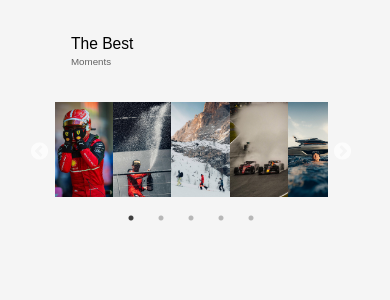
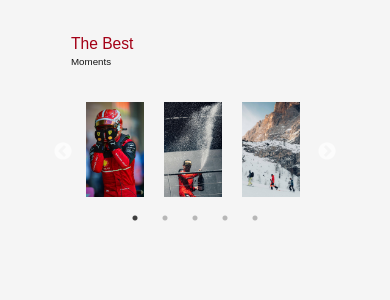
Before and after one commit to diego249/leclerc-project-responsive, a Next.js app in the folder leclerc-project-responsive-app/: page /best in a window 390 px wide. Shown: the top 300 px of the page. Built offline with nearby package versions, Linux system fonts and the light colour scheme.

Commit message:
Carousel responsive 1

```diff
--- a/leclerc-project-responsive-app/app/best/Carousel.jsx
+++ b/leclerc-project-responsive-app/app/best/Carousel.jsx
@@ -25,28 +25,22 @@ const Carousel = ({ imagePaths }) => {
     dots: true,
     infinite: true,
     speed: 1000,
-    slidesToShow: 2,
+    slidesToShow: 3,
     slidesToScroll: 1,
-    centerPadding: '1vw', // Ajusta el espacio entre las imágenes
-    variableWidth: true,
-
-    // autoplay: true, // Habilita la reproducción automática
-    // autoplaySpeed: 1000,
   };
 
-  // Asegúrate de que imagePaths sea un array antes de llamar a map
   if (!Array.isArray(imagePaths) || imagePaths.length === 0) {
-    return null; // O maneja este caso de manera apropiada para tu aplicación
+    return null;
   }
 
   return (
-    <div style={{ width: '70vw', marginLeft: '5%' }}>
+    <div style={{ width: '60vw', marginLeft: '10vw'}}>
         <Slider {...settings}>
             {imagePaths.map((imagePath, index) => (
                 <div
                 key={index}>
                 <img
-                    className={ 'carousel-image' }
+                    className='carousel-image'
                     src={`/${imagePath}`}
                     alt={`Slide ${index + 1}`}
                     style={{ width: '15vw', height: 'auto' }}
--- a/leclerc-project-responsive-app/app/best/page.jsx
+++ b/leclerc-project-responsive-app/app/best/page.jsx
@@ -27,7 +27,7 @@ const Best = () => {
 
     return (
         <div
-            style={{ justifyContent: 'center', height: '100vh'}}>
+            style={{ justifyContent: 'center', height: '50vw'}}>
             <div className='p-8'>
                 <motion.h1
                   ref={ref}
@@ -39,7 +39,7 @@ const Best = () => {
                   }}
                   transition={{ duration: 0.3 }}
                   className='font-general'
-                  style={{ fontSize: '4vw', color: 'black' }}>The Best</motion.h1>
+                  style={{ fontSize: '4vw', color: '#A30016' }}>The Best</motion.h1>
                 <motion.h2
                   ref={ref}
                   initial="hidden"
@@ -50,7 +50,7 @@ const Best = () => {
                   }}
                   transition={{ duration: 0.3, delay: 0.1 }}
                   className='font-general'
-                  style={{ fontSize: '2.5vw', color: '#636363' }}>Moments</motion.h2>
+                  style={{ fontSize: '2.5vw', color: '#161616' }}>Moments</motion.h2>
             </div>
             <Carousel imagePaths={imagePaths} />
         </div>
--- a/leclerc-project-responsive-app/app/brands/page.jsx
+++ b/leclerc-project-responsive-app/app/brands/page.jsx
@@ -18,7 +18,7 @@ const Brands = () => {
     }, [controls, inView]);
 
     return (
-        <div className='brands-container' style={{ display: 'flex', alignItems: 'center', justifyContent: 'center', height: '20vh', backgroundColor: '#161616', marginLeft: '-20%', marginRight: '-27.5%'}}>
+        <div className='brands-container' style={{ display: 'flex', alignItems: 'center', justifyContent: 'center', height: '10vw', backgroundColor: '#161616', marginLeft: '-20%', marginRight: '-27.5%'}}>
             <motion.img
               ref={ref}
               initial="hidden"
@@ -28,7 +28,7 @@ const Brands = () => {
                 hidden: { opacity: 0, y: 30 },
               }}
               transition={{ duration: 0.3 }}
-              src="/ferrari.png" alt="brand_ferrari" style={{ marginRight: '10%', marginLeft: '5%' }}/>
+              src="/ferrari.png" alt="brand_ferrari" style={{ marginRight: '10%', marginLeft: '5%', width: '3.5vw' }}/>
             <motion.img
               ref={ref}
               initial="hidden"
@@ -38,7 +38,7 @@ const Brands = () => {
                 hidden: { opacity: 0, y: 30 },
               }}
               transition={{ duration: 0.3, delay: 0.15 }}
-              src="/apm.png" alt="brand_ferrari" style={{ marginRight: '10%' }} />
+              src="/apm.png" alt="brand_ferrari" style={{ marginRight: '10%', width: '3.5vw' }} />
             <motion.img
               ref={ref}
               initial="hidden"
@@ -48,7 +48,7 @@ const Brands = () => {
                 hidden: { opacity: 0, y: 30 },
               }}
               transition={{ duration: 0.3, delay: 0.3 }}
-              src="/dior.png" alt="brand_ferrari" style={{ marginRight: '10%' }}/>
+              src="/dior.png" alt="brand_ferrari" style={{ marginRight: '10%', width: '4vw' }}/>
             <motion.img
               ref={ref}
               initial="hidden"
@@ -58,7 +58,7 @@ const Brands = () => {
                 hidden: { opacity: 0, y: 30 },
               }}
               transition={{ duration: 0.3, delay: 0.45 }}
-              src="/richard.png" alt="brand_ferrari" style={{ marginRight: '10%' }}/>
+              src="/richard.png" alt="brand_ferrari" style={{ marginRight: '10%', width: '6vw' }}/>
             <motion.img
               ref={ref}
               initial="hidden"
@@ -68,7 +68,7 @@ const Brands = () => {
                 hidden: { opacity: 0, y: 30 },
               }}
               transition={{ duration: 0.3, delay: 0.6 }}
-              src="/vista.png" alt="brand_ferrari" style={{ marginRight: '10%' }}/>
+              src="/vista.png" alt="brand_ferrari" style={{ marginRight: '10%', width: '4vw' }}/>
             <motion.img
               ref={ref}
               initial="hidden"
@@ -78,7 +78,7 @@ const Brands = () => {
                 hidden: { opacity: 0, y: 30 },
               }}
               transition={{ duration: 0.3, delay: 0.75 }}
-              src="/riva.png" alt="brand_ferrari" style={{ marginRight: '10%' }}/>
+              src="/riva.png" alt="brand_ferrari" style={{ marginRight: '10%', width: '4vw' }}/>
         </div>
       );
     };
--- a/leclerc-project-responsive-app/app/globals.css
+++ b/leclerc-project-responsive-app/app/globals.css
@@ -100,6 +100,13 @@ body {
   transform: rotate(-7deg);
 }
 
+/* Best */
+.carousel-image {
+  width: 80%;
+  height: auto;
+  margin-left: 2vw;
+}
+
 /* Brands */
 .slider-brands {
   padding-top: 1vw;
```
